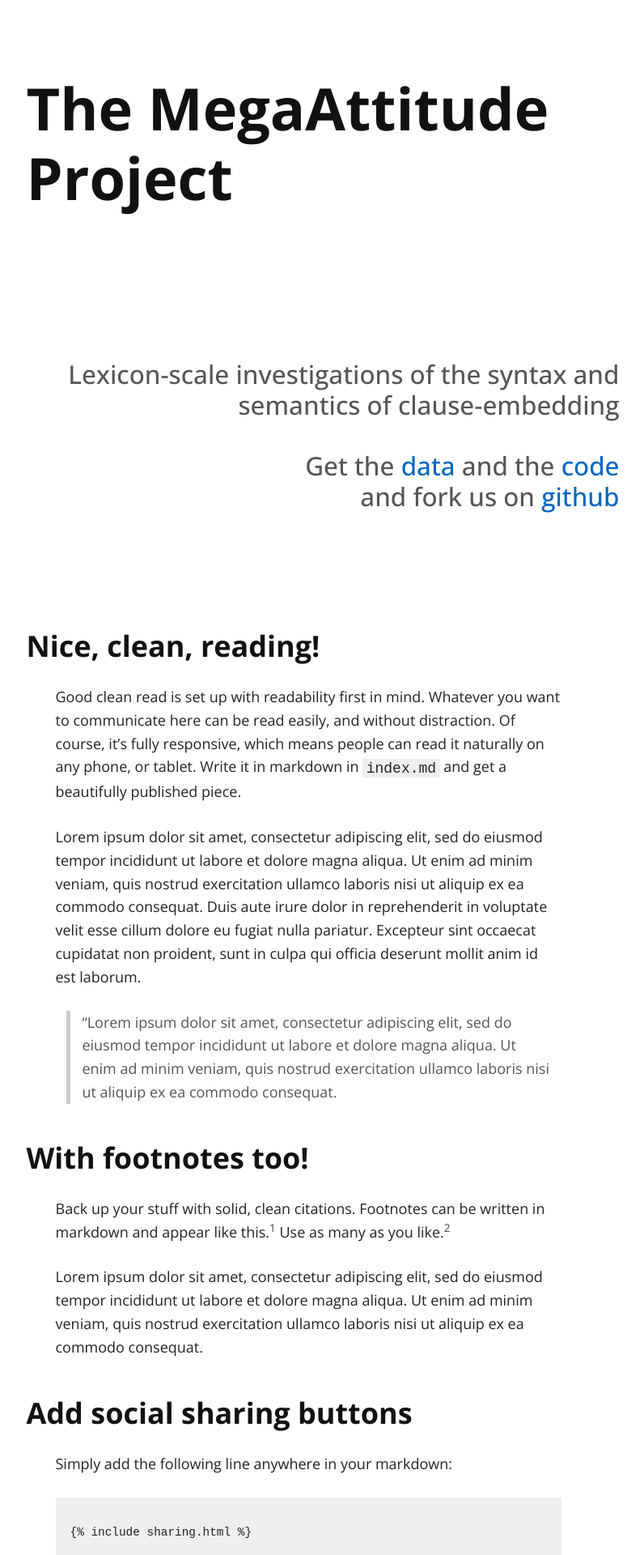
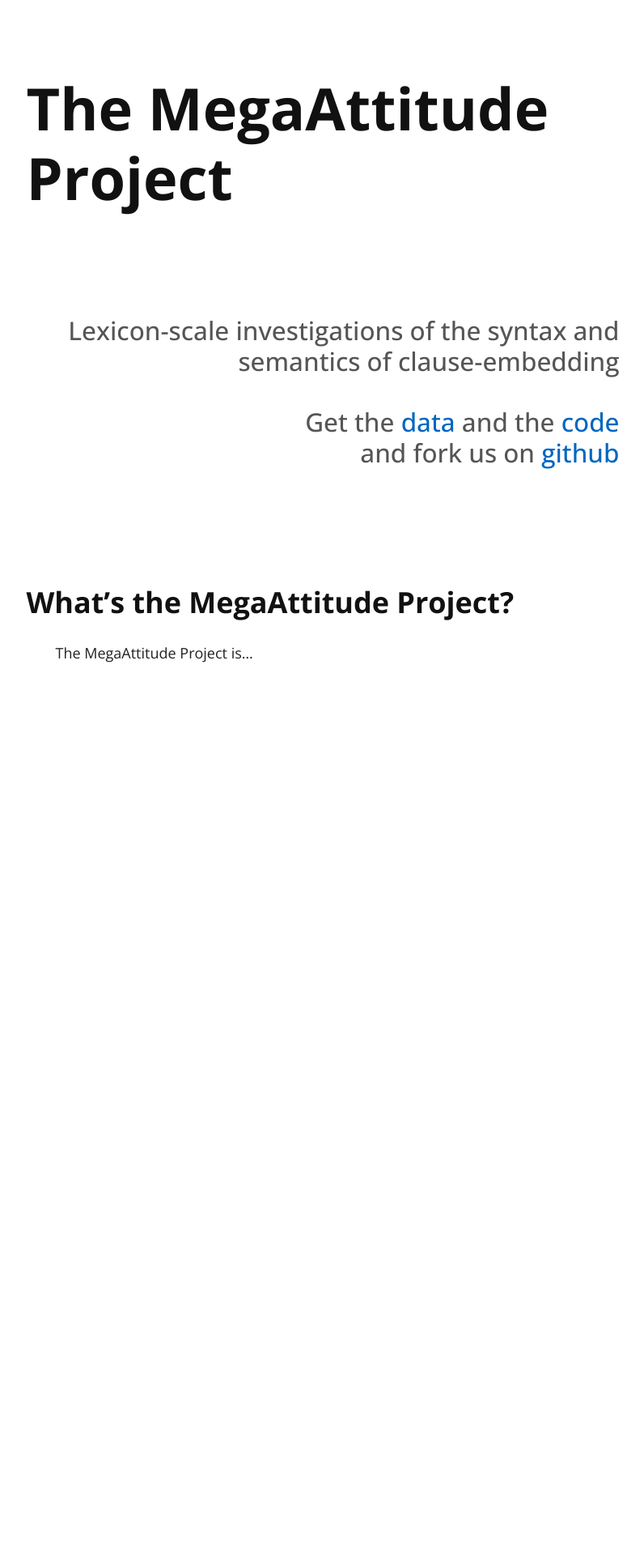
Before and after one commit to mdheller/MegaAttitudeProject, a Jekyll site: the page built from docs/index.md, in a window 1280 px wide. Shown: the top 1920 px of the page at 81% size, without its empty margins (259-1055 px from the left). Built offline with Jekyll 4.4.1, drawn with Linux system fonts in a browser that asks for light colours; nearby versions of some CDN libraries; our own code applies the rules of GitHub Pages for plain Markdown files; after the commit the page ends 911 px from its top, so only the background shows below that; some of the changed text lies outside the part shown.

Commit message:
refactored header formatting into default layout

```diff
--- a/docs/_config.yml
+++ b/docs/_config.yml
@@ -3,6 +3,9 @@
 tag_text: The MegaAttitude Project
 description: Lexicon-scale investigations of the syntax and semantics of clause-embedding
 url: "http://127.0.0.1:4000"
+dataurl: https://github.com/aaronstevenwhite/MegaAttitudeProject/archive/v1.0.zip
+codeurl: https://github.com/aaronstevenwhite/MegaAttitudeProject/archive/master.zip
+githuburl: https://github.com/aaronstevenwhite/MegaAttitudeProject
 baseurl: ""
 
 font-awesome-include: true # make this false if you don't need font-awesome
--- a/docs/_layouts/default.html
+++ b/docs/_layouts/default.html
@@ -18,7 +18,12 @@
 <body>
   <article>
    <div class="container">
-    <h1><a href="./">{{ site.tag_text }}</a></h1>
+    <h1>{{ site.tag_text }}</h1>
+    <h2>
+        {{ site.description }}<br/><br/>
+        Get the <a href="{{ site.dataurl }}">data</a> and the <a href="{{ site.codeurl }}">code</a><br/>
+        and fork us on <a href=""{{ site.githuburl }}">github</a>
+    </h2>
     {{ content }}
     </div>
   </article>
--- a/docs/css/solo.css
+++ b/docs/css/solo.css
@@ -55,7 +55,7 @@
 @media (min-width: 30rem) {
   h1 {
     font-size: 4rem;
-    margin-bottom: 10rem;
+    margin-bottom: 7rem;
   }
 }
 
--- a/docs/index.md
+++ b/docs/index.md
@@ -2,67 +2,6 @@
 layout: default
 ---
 
-## Lexicon-scale investigations of the syntax and semantics of clause-embedding<br/><br/>Get the [data]() and the [code]()<br/>and fork us on [github](https://github.com/aaronstevenwhite/MegaAttitudeProject)
+### What's the MegaAttitude Project?
 
-### Nice, clean, reading!
-
-Good clean read is set up with readability first in mind. Whatever you want to communicate here can be read easily, and without distraction. Of course, it's fully responsive, which means people can read it naturally on any phone, or tablet. Write it in markdown in <code>index.md</code> and get a beautifully published piece.
-
-Lorem ipsum dolor sit amet, consectetur adipiscing elit, sed do eiusmod tempor incididunt ut labore et dolore magna aliqua. Ut enim ad minim veniam, quis nostrud exercitation ullamco laboris nisi ut aliquip ex ea commodo consequat. Duis aute irure dolor in reprehenderit in voluptate velit esse cillum dolore eu fugiat nulla pariatur. Excepteur sint occaecat cupidatat non proident, sunt in culpa qui officia deserunt mollit anim id est laborum.
-
-> "Lorem ipsum dolor sit amet, consectetur adipiscing elit, sed do eiusmod tempor incididunt ut labore et dolore magna aliqua. Ut enim ad minim veniam, quis nostrud exercitation ullamco laboris nisi ut aliquip ex ea commodo consequat.
-
-### With footnotes too!
-
-Back up your stuff with solid, clean citations. Footnotes can be written in markdown and appear like this.[^1] Use as many as you like.[^2]
-
-Lorem ipsum dolor sit amet, consectetur adipiscing elit, sed do eiusmod tempor incididunt ut labore et dolore magna aliqua. Ut enim ad minim veniam, quis nostrud exercitation ullamco laboris nisi ut aliquip ex ea commodo consequat.
-
-### Add social sharing buttons
-
-Simply add the following line anywhere in your markdown:
-
-<pre><code>{% raw  %}
-{% include sharing.html %}
-{% endraw %}
-</code></pre>
-
-and get a nice responsive sharing ribbon.
-
-{% include sharing.html %}
-
-Add this at the bottom, or the top, or between every other paragraph if you're desprate for social validation.
-
-Just remember to customize the buttons to fit your url in the `_includes/sharing.html` file. These buttons are made available and customizable by the good folks at kni-labs. See the documentation at [https://github.com/kni-labs/rrssb](https://github.com/kni-labs/rrssb) for more information.
-
-### Font awesome is also included
-
-<i class="fa fa-quote-left fa-3x fa-pull-left fa-border"></i> Now you can use all the cool icons you want! [Font Awesome](http://fontawesome.io) is indeed awesome. But wait, you don't need this sweetness and you don't want that little bit of load time from the font awesome css? No problem, just disable it in the `config.yml` file, and it won't be loaded.
-
-<ul class="fa-ul">
-  <li><i class="fa-li fa fa-check-square"></i>you can make lists...</li>
-  <li><i class="fa-li fa fa-check-square-o"></i>with cool icons like this,</li>
-  <li><i class="fa-li fa fa-spinner fa-spin"></i>even ones that move!</li>
-</ul>
-
-If you need them, you can stick any of the [605 icons](http://fontawesome.io/icons/) anywhere, with any size you like. ([See documentation](http://fontawesome.io/examples/))
-
-<i class="fa fa-building"></i>&nbsp;&nbsp;<i class="fa fa-bus fa-lg"></i>&nbsp;&nbsp;<i class="fa fa-cube fa-2x"></i>&nbsp;&nbsp;<i class="fa fa-paper-plane fa-3x"></i>&nbsp;&nbsp;<i class="fa fa-camera-retro fa-4x">
-
-### Add images to make your point
-
-Images play nicely with this template as well. Add diagrams or charts to make your point, and the template will fit them in appropriately.
-
-<img src="images/hello.svg" alt="sample image">
-
-Lorem ipsum dolor sit amet, consectetur adipiscing elit, sed do eiusmod tempor incididunt ut labore et dolore magna aliqua. Ut enim ad minim veniam, quis nostrud exercitation ullamco laboris nisi ut aliquip ex ea commodo consequat. Duis aute irure dolor in reprehenderit in voluptate velit esse cillum dolore eu fugiat nulla pariatur. Excepteur sint occaecat cupidatat non proident, sunt in culpa qui officia deserunt mollit anim id est laborum.
-
-Thanks to [Shu Uesengi](https://github.com/chibicode) for inspiring and providing the base for this template with his excellent work, [solo](https://github.com/chibicode).
-
-<hr>
-
-##### Footnotes:
-
-[^1]: This is a footnote. Click to return.
-
-[^2]: Here is another.
+The MegaAttitude Project is...
```
